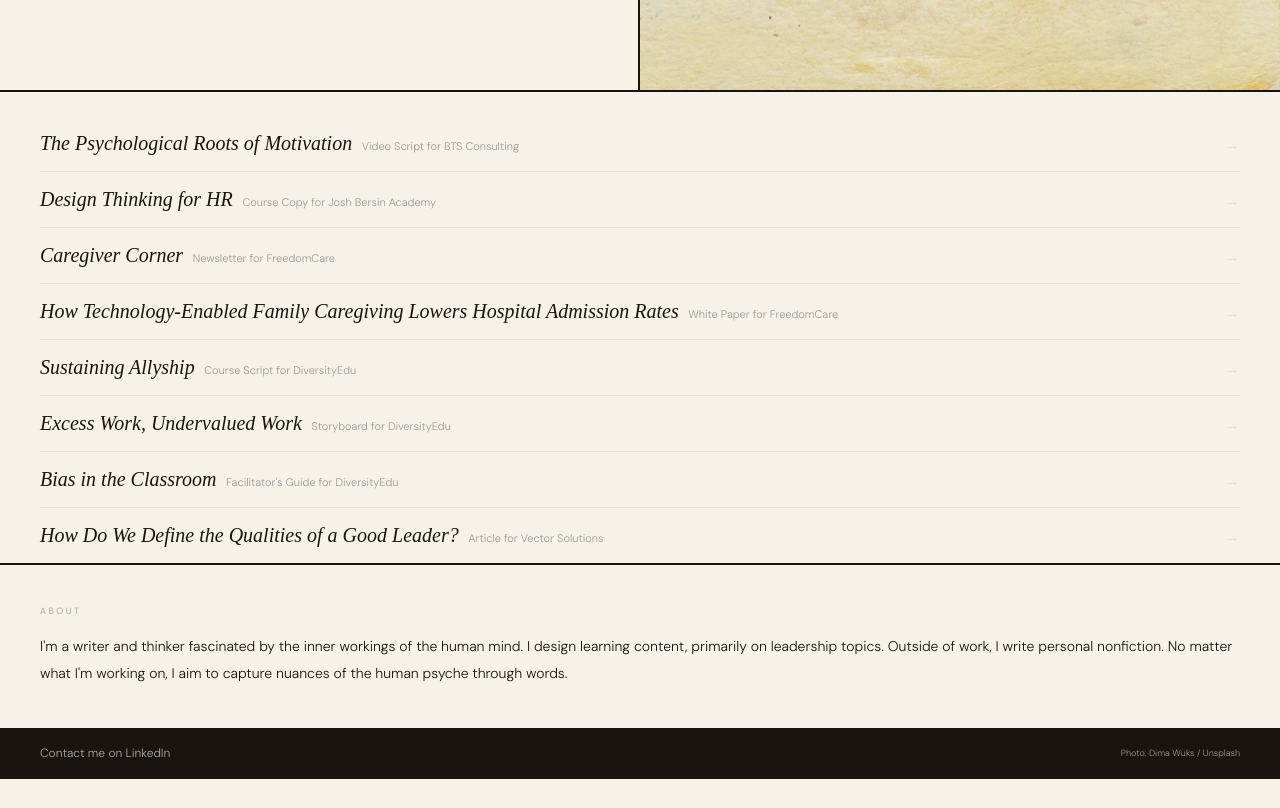
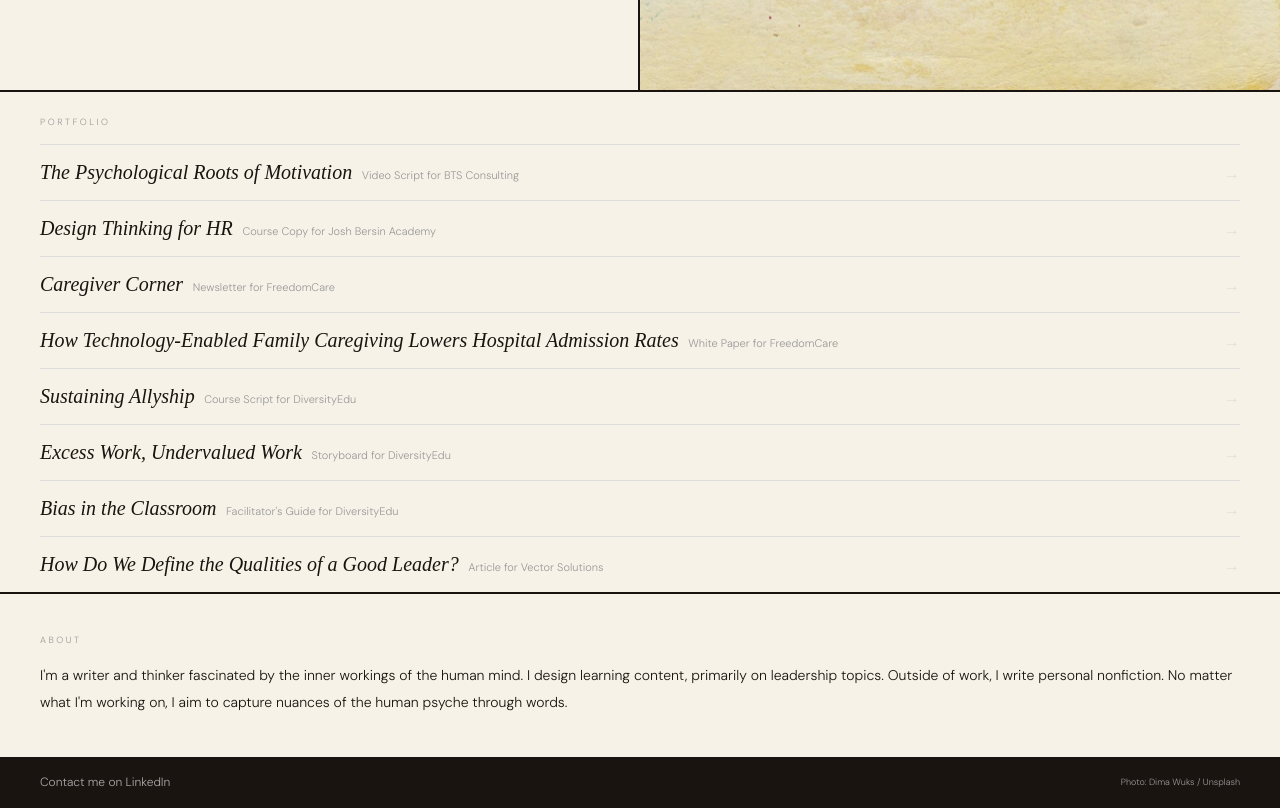
Before and after one commit to OliviaM47/OliviaM47.github.io, a plain HTML site: page index.html in a window 1280 px wide. Shown: the part 903-1711 px from the top of the page. Before the commit the page ends 1682 px from the top, so only its background shows below. Drawn offline with Linux system fonts and the light colour scheme.

Commit message:
Replace Professional label with Portfolio
Restores a section label above the work list, now reading
"Portfolio" instead of "Professional", and reverts the top-padding
workaround since the label provides its own spacing again.

Co-Authored-By: Claude Sonnet 5 <noreply@anthropic.com>
Claude-Session: https://claude.ai/code/session_01AVGdWJdMP4cwC5aHxG96iV

```diff
--- a/index.html
+++ b/index.html
@@ -22,6 +22,7 @@
   </section>
 
   <section class="work">
+    <p class="work__label">Portfolio</p>
     <ul class="work__list">
       <li class="work__item">
         <div class="work__row">
--- a/style.css
+++ b/style.css
@@ -78,7 +78,7 @@ a:focus-visible {
 /* Work */
 
 .work {
-  padding: 1.5rem 2.5rem 0;
+  padding: 0 2.5rem;
 }
 
 .work__label {
```
